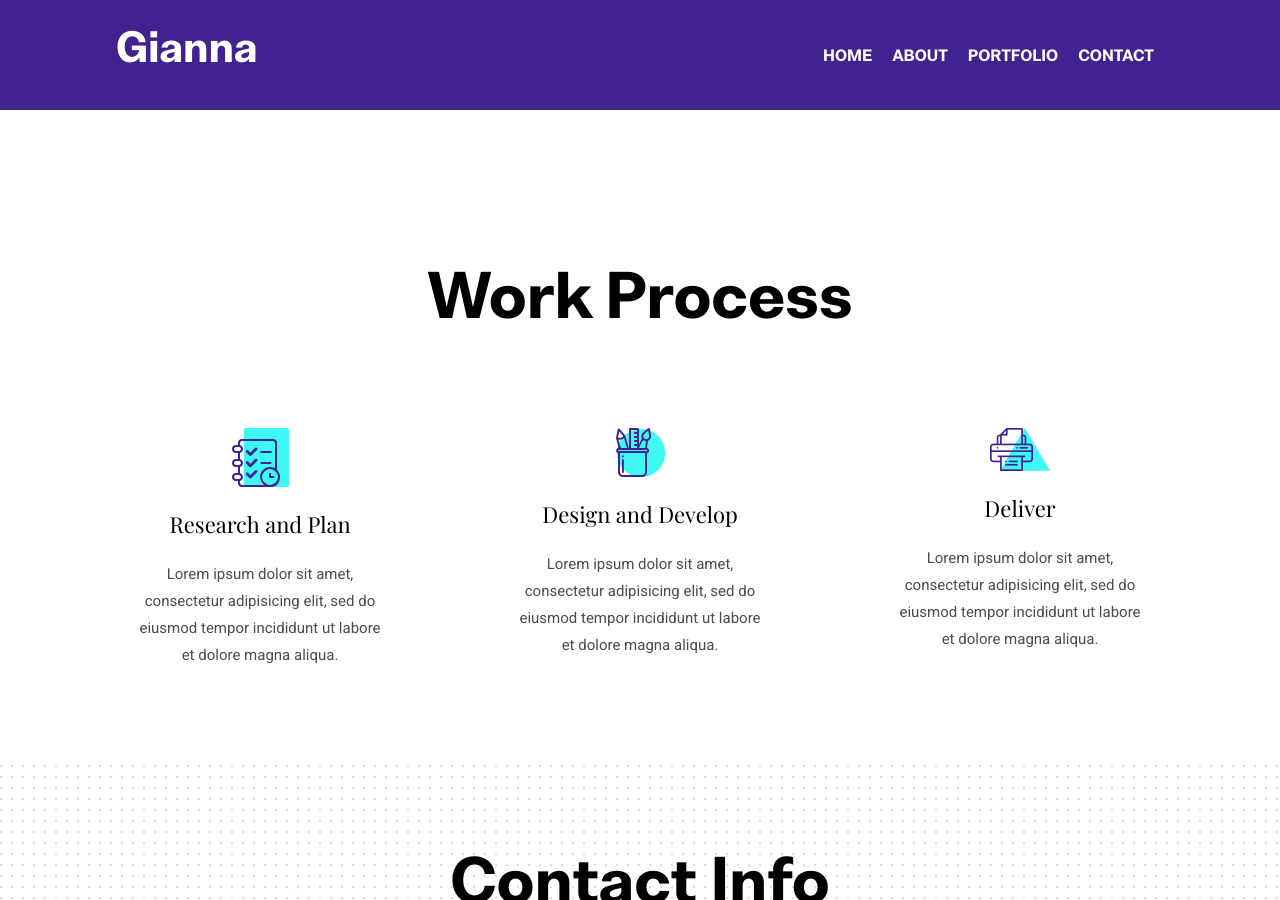
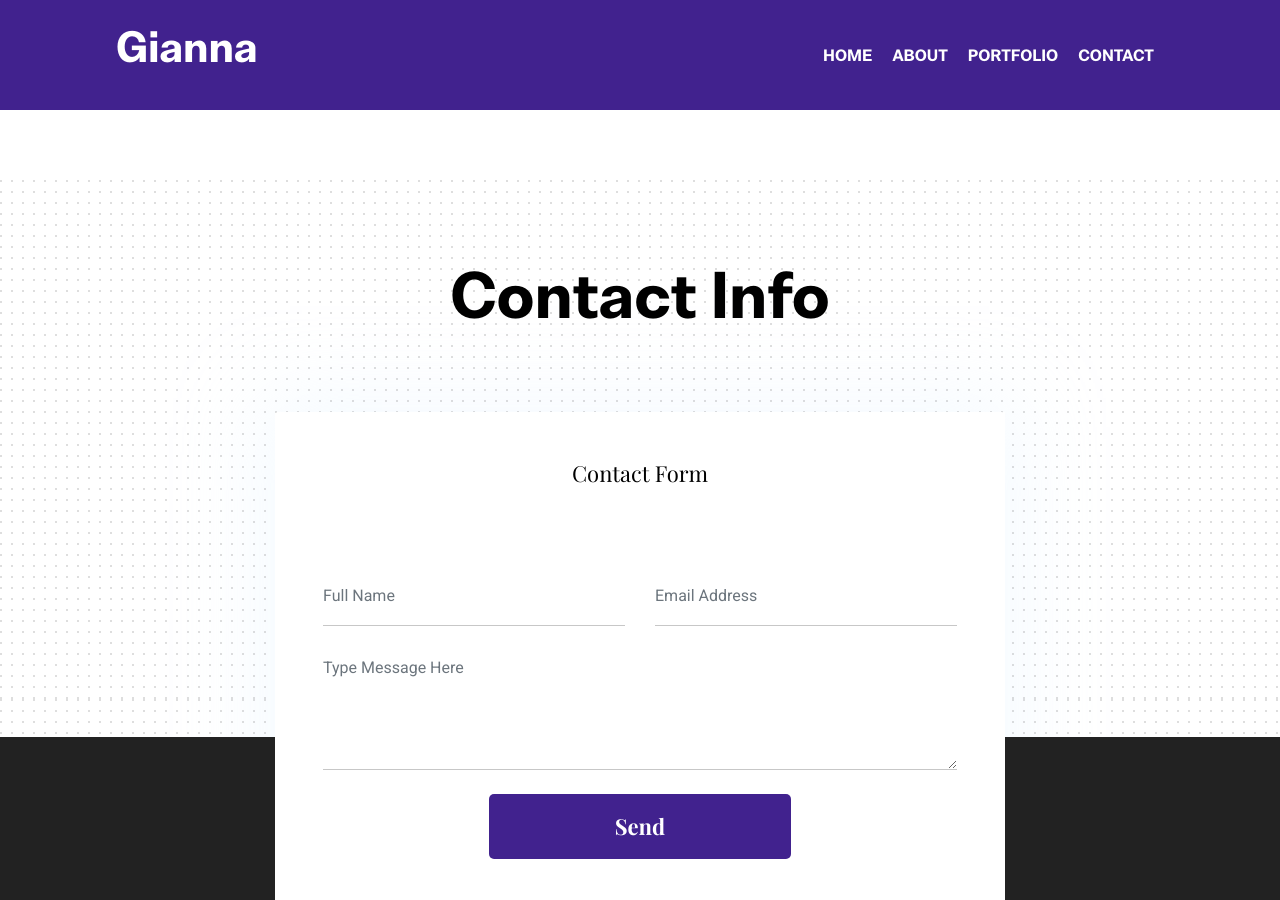
Before and after one commit to gianna2/gianna-barnhart, a Jekyll site: the page built from _pages/about.md, in a window 1280 px wide and 900 px high, scrolled down 1292 px. Built offline with Jekyll 4.4.1, drawn with Linux system fonts in a browser that asks for light colours.

Commit message:
Update settings.yml

```diff
--- a/_data/settings.yml
+++ b/_data/settings.yml
@@ -54,35 +54,6 @@ blurb-btn-name: More About Me
 
 
 # About Page
-
-# Work Process Section
-work-process:
-  - title : "Research and Plan"
-    icon : "assets/images/icons/plan.png"
-    content : "Lorem ipsum dolor sit amet, consectetur adipisicing elit, sed do eiusmod tempor incididunt ut labore et dolore magna aliqua."
-
-  - title : "Design and Develop"
-    icon : "assets/images/icons/design.png"
-    content : "Lorem ipsum dolor sit amet, consectetur adipisicing elit, sed do eiusmod tempor incididunt ut labore et dolore magna aliqua."
-
-  - title : "Deliver"
-    icon : "assets/images/icons/print.png"
-    content : "Lorem ipsum dolor sit amet, consectetur adipisicing elit, sed do eiusmod tempor incididunt ut labore et dolore magna aliqua."
-
-
-# My Team Section
-team:
-  - title : "Jack Schenziwe"
-    image : "assets/images/team/member-1.png"
-    designation : "Project Manager"
-
-  - title : "Julias Carlie"
-    image : "assets/images/team/member-2.png"
-    designation : "Web Developer"
-
-  - title : "John Doe"
-    image : "assets/images/team/member-3.png"
-    designation : "Designer"
 
 
 #-------------------------------
```
